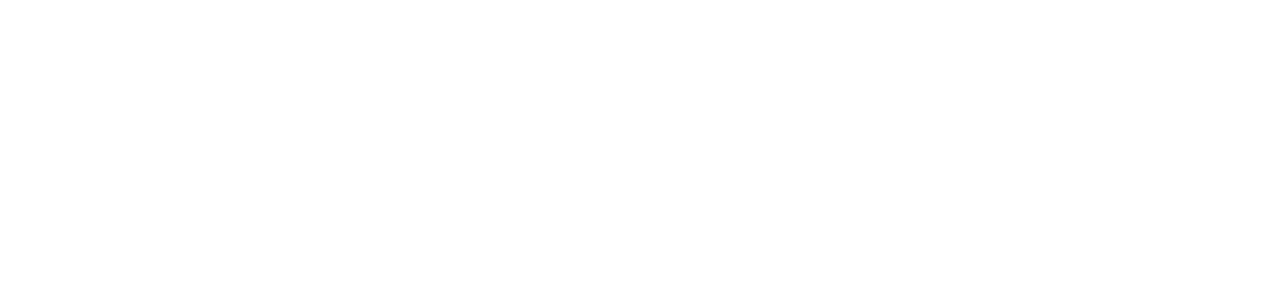
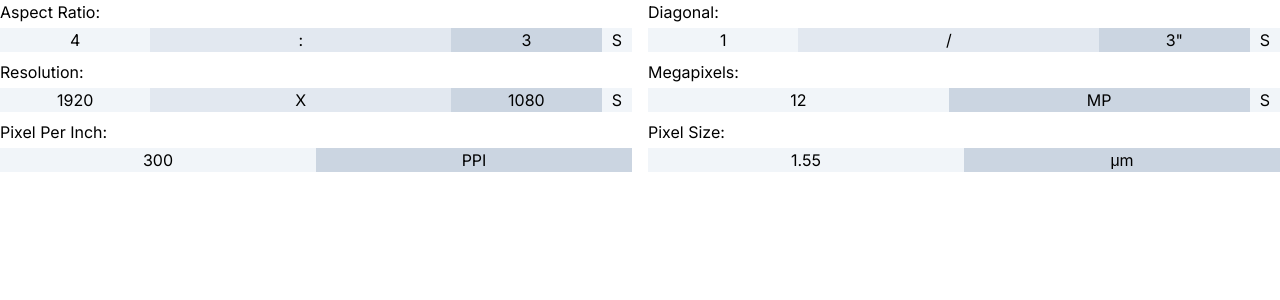
Before and after one commit to mvodya/sensor-size-calculator, a Next.js app: page / in a window 1280 px wide. Shown: the top 300 px of the page. Built offline with nearby package versions, Linux system fonts and the light colour scheme.

Commit message:
Interface idea prototype

```diff
--- a/src/app/page.tsx
+++ b/src/app/page.tsx
@@ -1,6 +1,65 @@
+export function SelectButton() {
+  return (
+    <div className="flex w-8 justify-center bg-slate-100">
+      <div>S</div>
+    </div>
+  )
+}
+
 export default function Home() {
   return (
-    <main className="">
+    <main className="container mx-auto">
+      <div className="grid gap-x-4 gap-y-2 grid-cols-2">
+        <div className="">
+          <div className="pb-1">Aspect Ratio:</div>
+          <div className="flex">
+            <div className="basis-1/4 bg-slate-100 text-center">4</div>
+            <div className="basis-1/2 bg-slate-200 text-center">:</div>
+            <div className="basis-1/4 bg-slate-300 text-center">3</div>
+            <SelectButton />
+          </div>
+        </div>
+        <div className="">
+          <div className="pb-1">Diagonal:</div>
+          <div className="flex">
+            <div className="basis-1/4 bg-slate-100 text-center">1</div>
+            <div className="basis-1/2 bg-slate-200 text-center">/</div>
+            <div className="basis-1/4 bg-slate-300 text-center">3"</div>
+            <SelectButton />
+          </div>
+        </div>
+        <div className="">
+          <div className="pb-1">Resolution:</div>
+          <div className="flex">
+            <div className="basis-1/4 bg-slate-100 text-center">1920</div>
+            <div className="basis-1/2 bg-slate-200 text-center">X</div>
+            <div className="basis-1/4 bg-slate-300 text-center">1080</div>
+            <SelectButton />
+          </div>
+        </div>
+        <div className="">
+          <div className="pb-1">Megapixels:</div>
+          <div className="flex">
+            <div className="basis-1/2 bg-slate-100 text-center">12</div>
+            <div className="basis-1/2 bg-slate-300 text-center">MP</div>
+            <SelectButton />
+          </div>
+        </div>
+        <div className="">
+          <div className="pb-1">Pixel Per Inch:</div>
+          <div className="flex">
+            <div className="basis-1/2 bg-slate-100 text-center">300</div>
+            <div className="basis-1/2 bg-slate-300 text-center">PPI</div>
+          </div>
+        </div>
+        <div className="">
+          <div className="pb-1">Pixel Size:</div>
+          <div className="flex">
+            <div className="basis-1/2 bg-slate-100 text-center">1.55</div>
+            <div className="basis-1/2 bg-slate-300 text-center">μm</div>
+          </div>
+        </div>
+      </div>
     </main>
   )
 }
--- /dev/null
+++ b/src/app/uidev/page.tsx
@@ -0,0 +1,8 @@
+import Button from "@/components/button";
+
+export default function UIDev() {
+  return (
+    <main className="container mx-auto">
+    </main>
+  )
+}
--- /dev/null
+++ b/src/components/button.tsx
@@ -0,0 +1,7 @@
+export default function Button() {
+  return (
+    <button className="border rounded-md py-1 px-2 bg-slate-300 hover:bg-slate-400">
+      Simple button
+    </button>
+  )
+}
```
